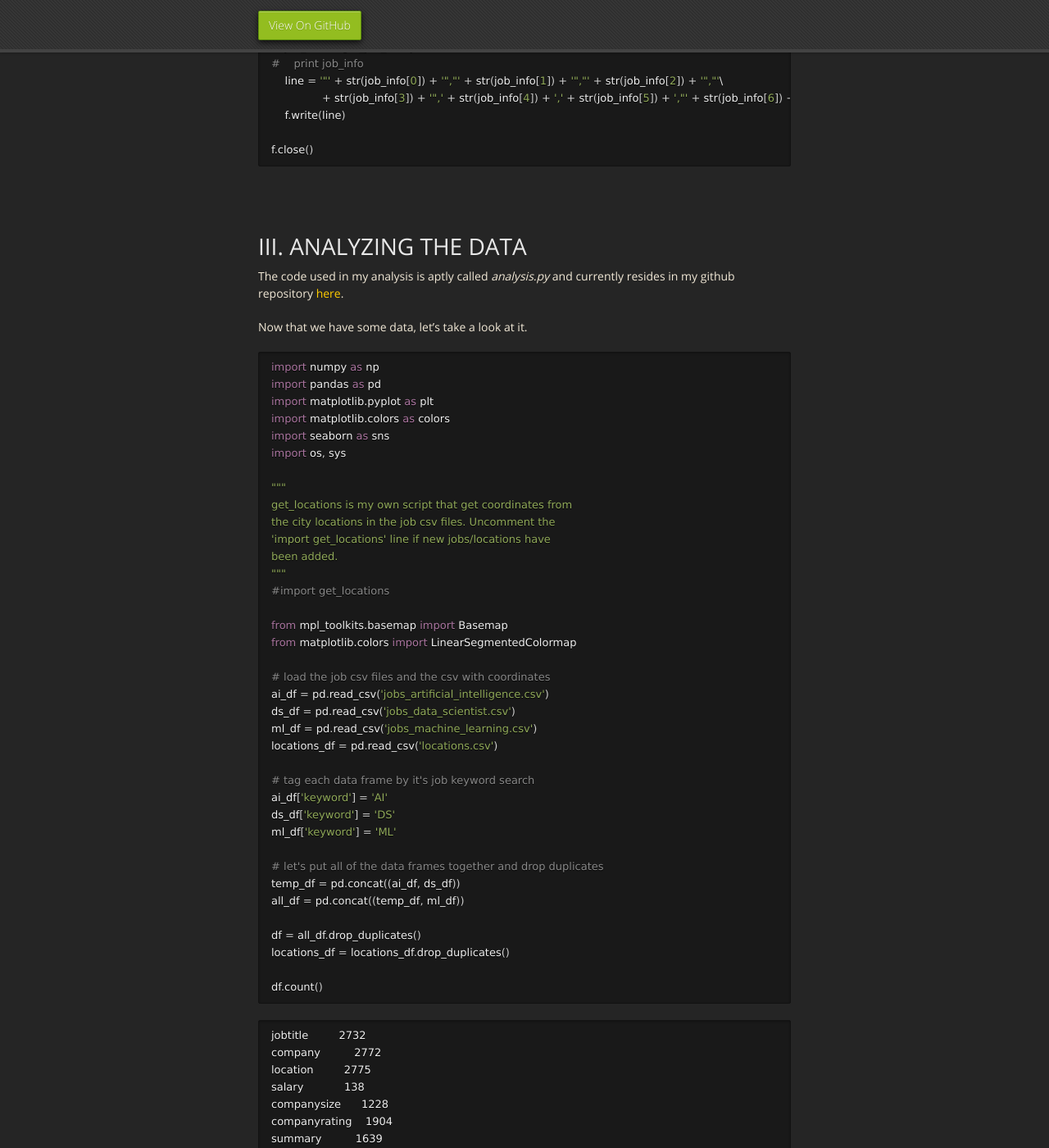
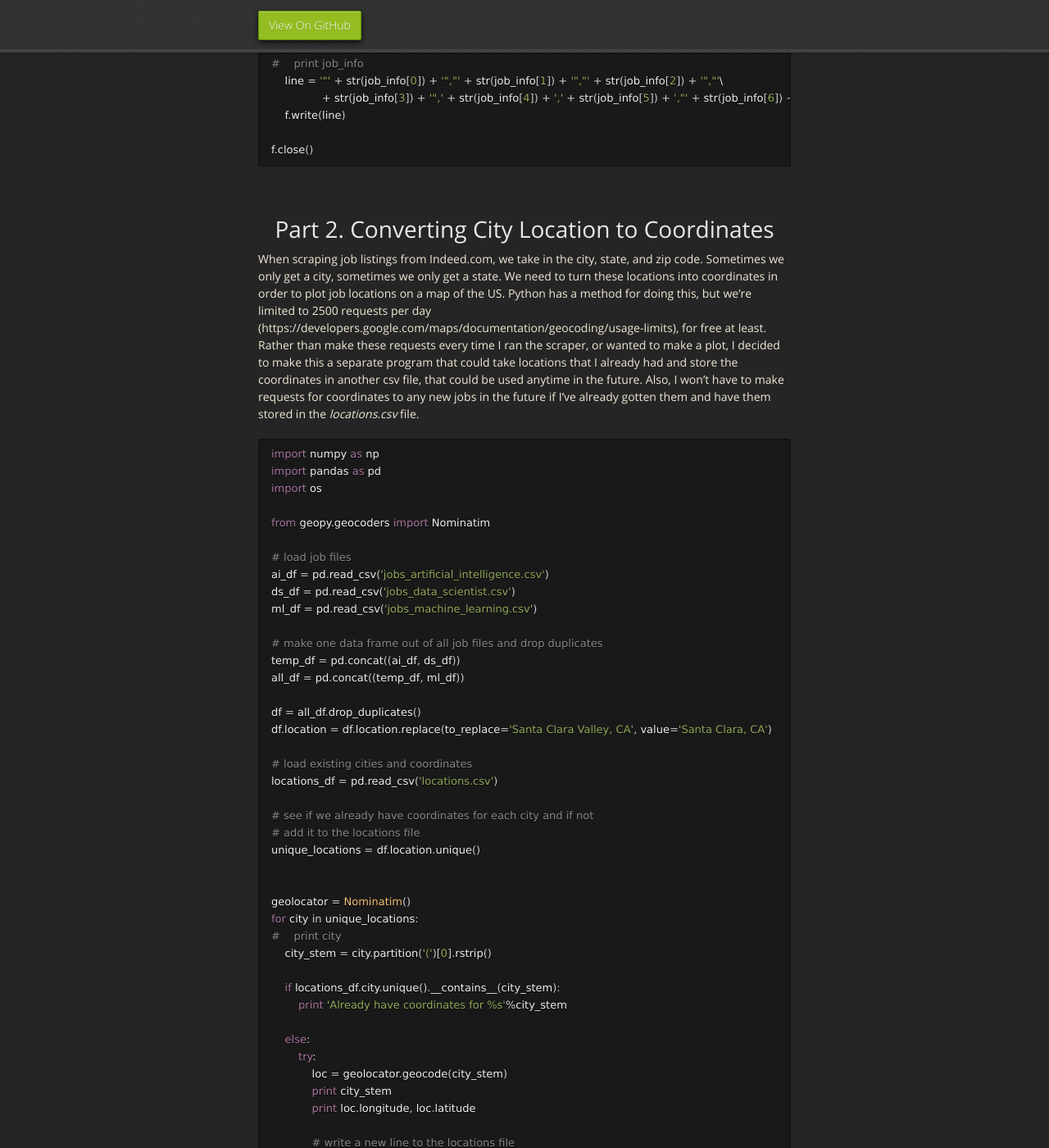
Before and after one commit to mrbrins82/mrbrins82.github.io, a Jekyll site: the page built from kaggle_indeed.md, in a window 1280 px wide and 1400 px high, scrolled down 3591 px. Shown: the whole window at 82% size. Built offline with Jekyll 4.4.1, drawn with Linux system fonts in a browser that asks for light colours; nearby versions of some CDN libraries; our own code applies the rules of GitHub Pages for plain Markdown files; some of the changed text lies outside the part shown.

Commit message:
updated indeed page

````diff
--- a/kaggle_indeed.md
+++ b/kaggle_indeed.md
@@ -156,6 +156,59 @@ for ii in xrange(len(jobs)):
 
 f.close()
 ```
+<br/>
+# [](#header-3)<center>Part 2. Converting City Location to Coordinates<center/>
+When scraping job listings from Indeed.com, we take in the city, state, and zip code. Sometimes we only get a city, sometimes we only get a state. We need to turn these locations into coordinates in order to plot job locations on a map of the US. Python has a method for doing this, but we're limited to 2500 requests per day (https://developers.google.com/maps/documentation/geocoding/usage-limits), for free at least. Rather than make these requests every time I ran the scraper, or wanted to make a plot, I decided to make this a separate program that could take locations that I already had and store the coordinates in another csv file, that could be used anytime in the future. Also, I won't have to make requests for coordinates to any new jobs in the future if I've already gotten them and have them stored in the _locations.csv_ file.
+
+```python
+import numpy as np
+import pandas as pd
+import os
+
+from geopy.geocoders import Nominatim
+
+# load job files
+ai_df = pd.read_csv('jobs_artificial_intelligence.csv')
+ds_df = pd.read_csv('jobs_data_scientist.csv')
+ml_df = pd.read_csv('jobs_machine_learning.csv')
+
+# make one data frame out of all job files and drop duplicates
+temp_df = pd.concat((ai_df, ds_df))
+all_df = pd.concat((temp_df, ml_df))
+
+df = all_df.drop_duplicates()
+df.location = df.location.replace(to_replace='Santa Clara Valley, CA', value='Santa Clara, CA')
+
+# load existing cities and coordinates
+locations_df = pd.read_csv('locations.csv')
+
+# see if we already have coordinates for each city and if not
+# add it to the locations file
+unique_locations = df.location.unique()
+
+
+geolocator = Nominatim()
+for city in unique_locations:
+#    print city
+    city_stem = city.partition('(')[0].rstrip()
+
+    if locations_df.city.unique().__contains__(city_stem):
+        print 'Already have coordinates for %s'%city_stem
+
+    else:
+        try:
+            loc = geolocator.geocode(city_stem)
+            print city_stem
+            print loc.longitude, loc.latitude
+
+            # write a new line to the locations file
+            f = open('locations.csv', 'a')
+            f.write('"' + city_stem + '",' + str(loc.longitude) + ',' + str(loc.latitude) + '\n')
+            f.close()
+
+        except:
+            print 'Could not geolocate for --> %s'%city_stem
+```
 
 <br/>
 <br/>
````
